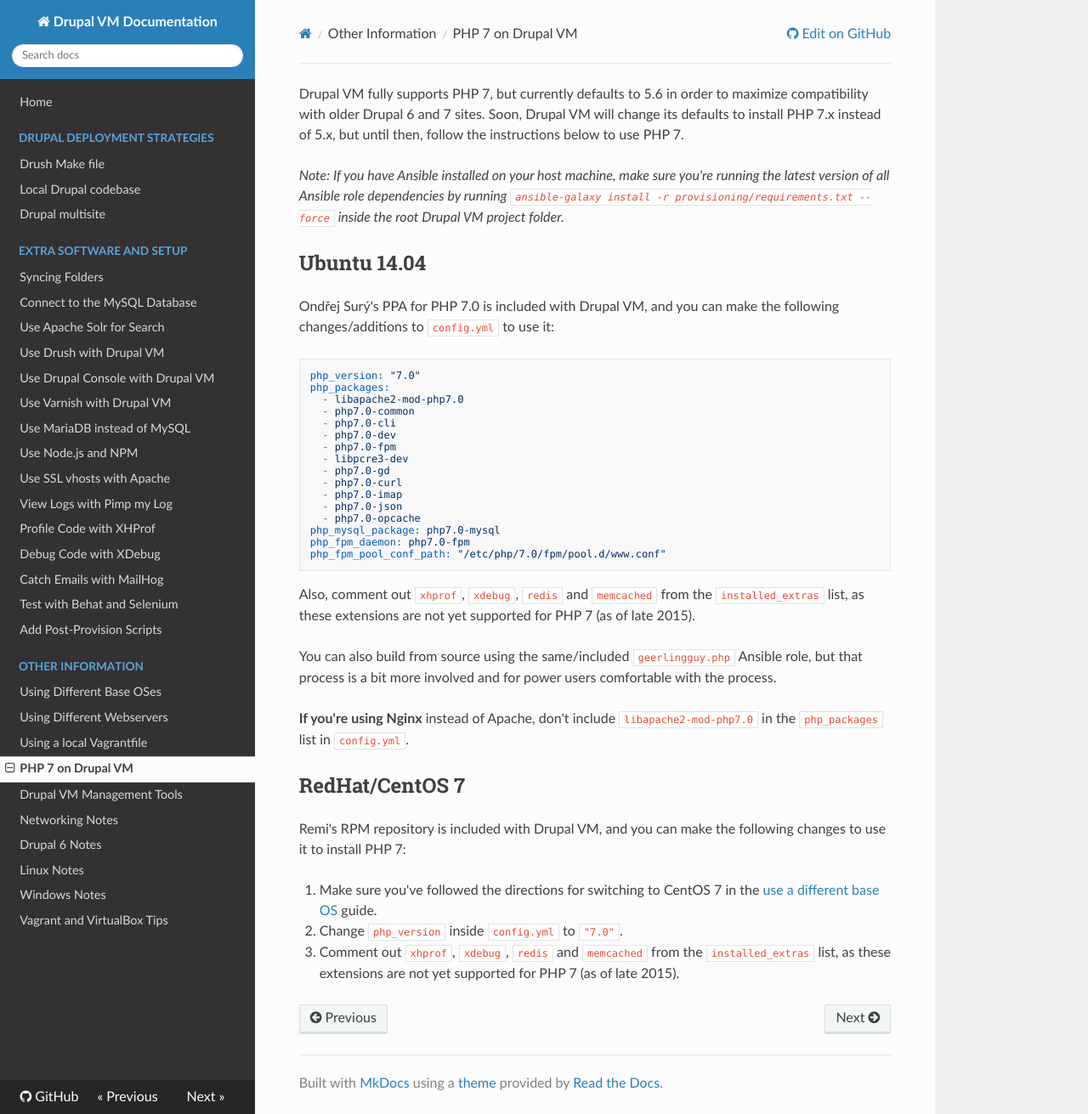
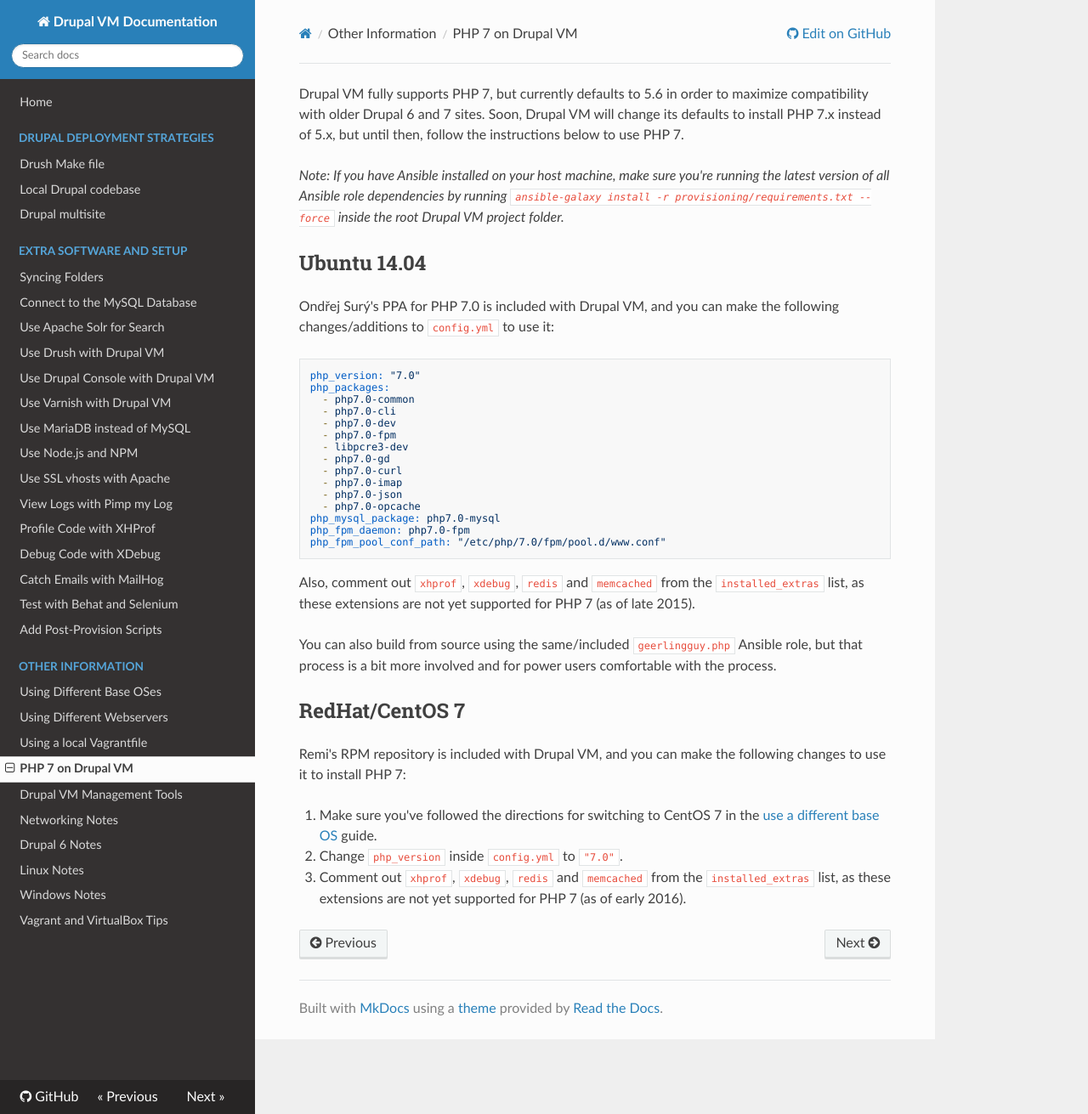
Before and after one commit to geerlingguy/drupal-vm, an MkDocs documentation site: the page built from docs/other/php-7.md, in a window 1280 px wide and 1311 px high. Shown: the whole window at 85% size. Built offline with MkDocs 1.6.1, drawn with Linux system fonts in a browser that asks for light colours; nearby versions of some CDN libraries; old or Windows-style settings are respelled for this version of MkDocs.

Commit message:
Update PHP 7 install documentation to reflect unneccessary Apache PHP mod.

````diff
--- a/docs/other/php-7.md
+++ b/docs/other/php-7.md
@@ -9,7 +9,6 @@ Ondřej Surý's PPA for PHP 7.0 is included with Drupal VM, and you can make the
 ```yaml
 php_version: "7.0"
 php_packages:
-  - libapache2-mod-php7.0
   - php7.0-common
   - php7.0-cli
   - php7.0-dev
@@ -29,12 +28,10 @@ Also, comment out `xhprof`, `xdebug`, `redis` and `memcached` from the `installe
 
 You can also build from source using the same/included `geerlingguy.php` Ansible role, but that process is a bit more involved and for power users comfortable with the process.
 
-**If you're using Nginx** instead of Apache, don't include `libapache2-mod-php7.0` in the `php_packages` list in `config.yml`.
-
 ## RedHat/CentOS 7
 
 Remi's RPM repository is included with Drupal VM, and you can make the following changes to use it to install PHP 7:
 
   1. Make sure you've followed the directions for switching to CentOS 7 in the [use a different base OS](base-os.md) guide.
   2. Change `php_version` inside `config.yml` to `"7.0"`.
-  3. Comment out `xhprof`, `xdebug`, `redis` and `memcached` from the `installed_extras` list, as these extensions are not yet supported for PHP 7 (as of late 2015).
+  3. Comment out `xhprof`, `xdebug`, `redis` and `memcached` from the `installed_extras` list, as these extensions are not yet supported for PHP 7 (as of early 2016).
````
